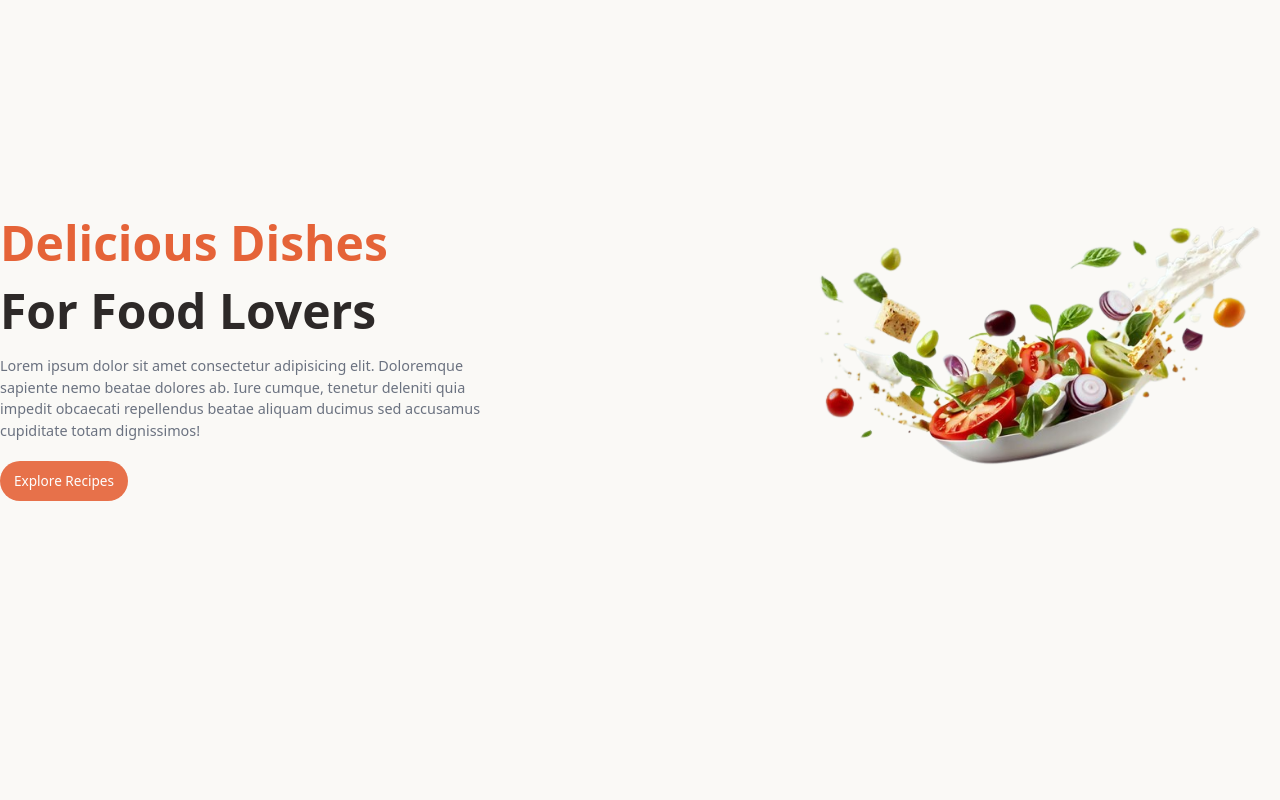
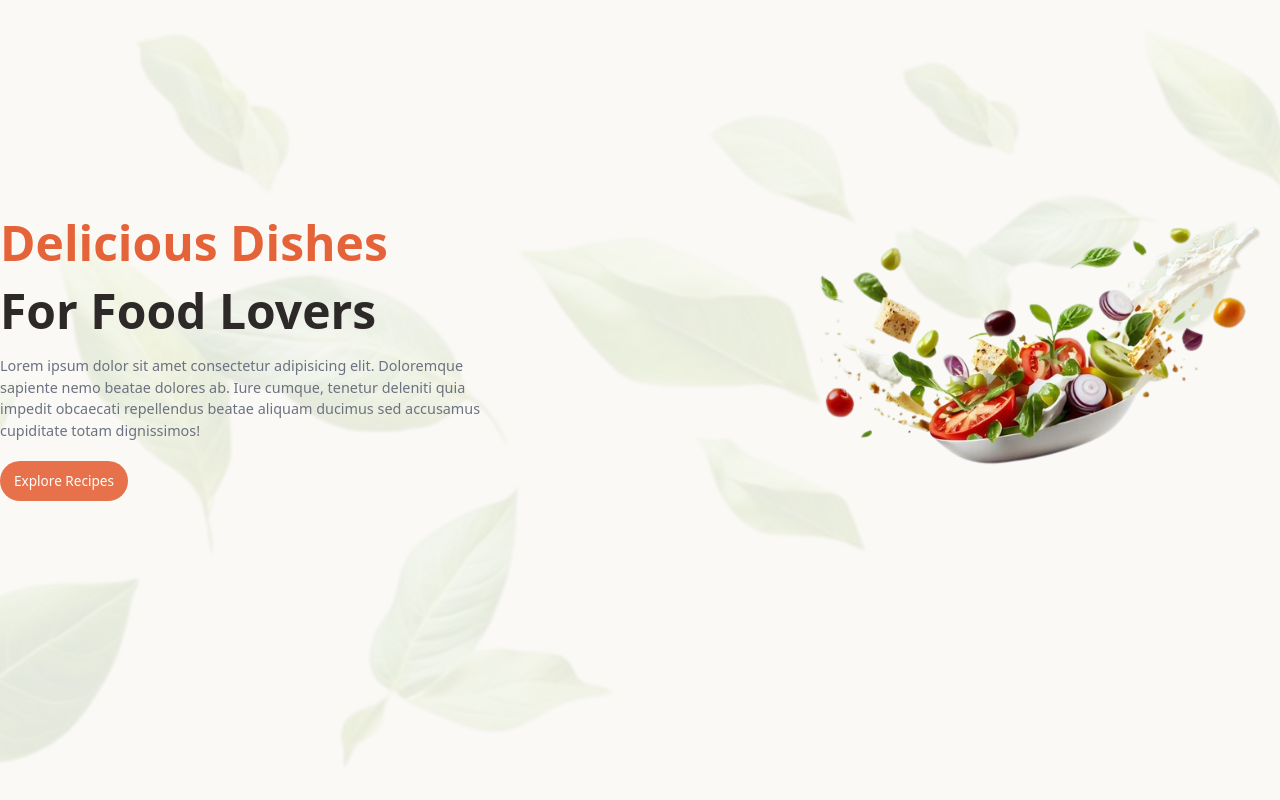
Before and after one commit to AnasNAK/Miam-App, an Angular app in the folder Front-end/: page / in a window 1280 px wide. Built offline with nearby package versions, Linux system fonts and the light colour scheme.

Commit message:
(GDR-46) hero section done

```diff
--- a/Front-end/src/pages/home/components/home-hero/home-hero.component.html
+++ b/Front-end/src/pages/home/components/home-hero/home-hero.component.html
@@ -7,3 +7,7 @@
     </div>
     <img src="assets/images/home-hero-img.png" class="w-[40%]" alt="">
 </div>
+
+<div class="absolute w-[100%] right-0 h-[100vh] z-[-1] top-0">
+    <img src="assets/images/home-hero-bg.png" class="w-full h-full object-cover opacity-10" alt="">
+</div>
```
Also changed, not shown: Front-end/public/assets/images/home-hero-bg.png (added).
